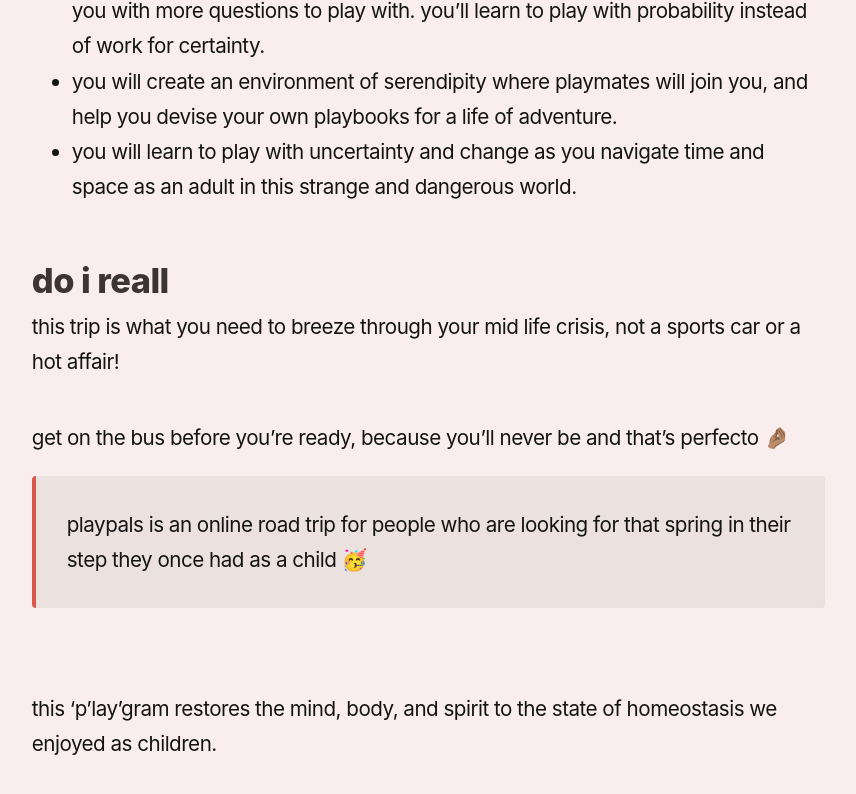
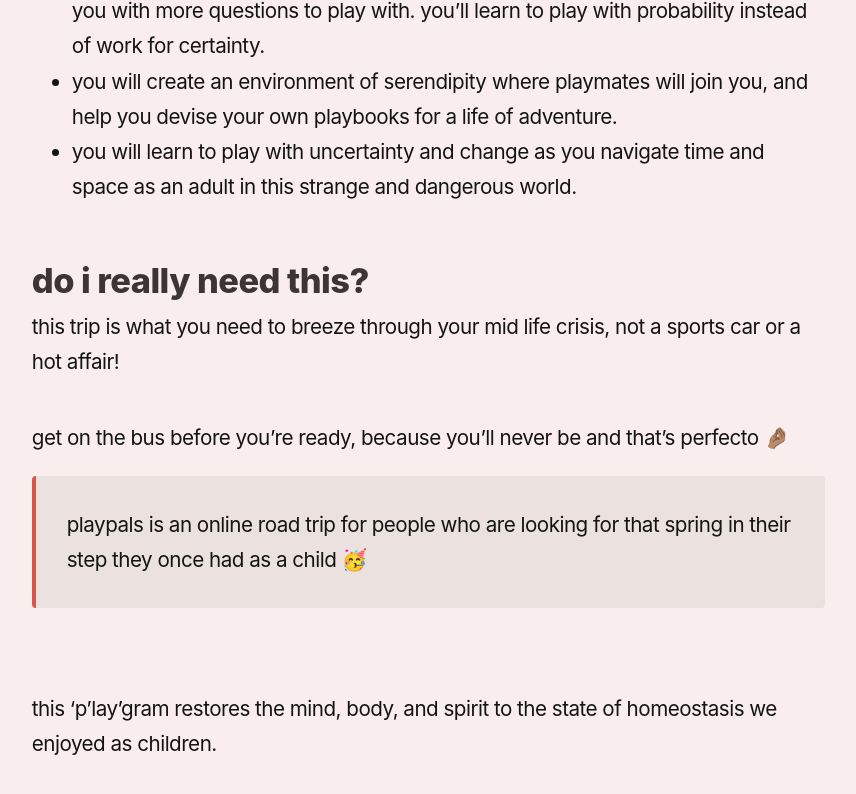
Before and after one commit to reddy2go/redgarden, a Jekyll site: the page built from _notes/playpen.md, in a window 1280 px wide and 900 px high, scrolled down 1887 px. Shown: the top 794 px of the window, without its empty margins (45-901 px from the left). Built offline with Jekyll 4.4.1, drawn with Linux system fonts in a browser that asks for light colours; some web fonts are replaced; Markdown is read by kramdown in place of the engine named in the settings.

Commit message:
auto commit

```diff
--- a/_notes/playpen.md
+++ b/_notes/playpen.md
@@ -28,7 +28,7 @@ don't you wonder if there is more to life than work?
 - you will create an environment of serendipity where playmates will join you, and help you devise your own playbooks for a life of adventure.
 - you will learn to play with uncertainty and change as you navigate time and space as an adult in this strange and dangerous world.
 
-### do i reall
+### do i really need this?
 this trip is what you need to breeze through your mid life crisis, not a sports car or a hot affair!
 
 get on the bus before you're ready, because you'll never be and that's perfecto 🤌🏽
```
